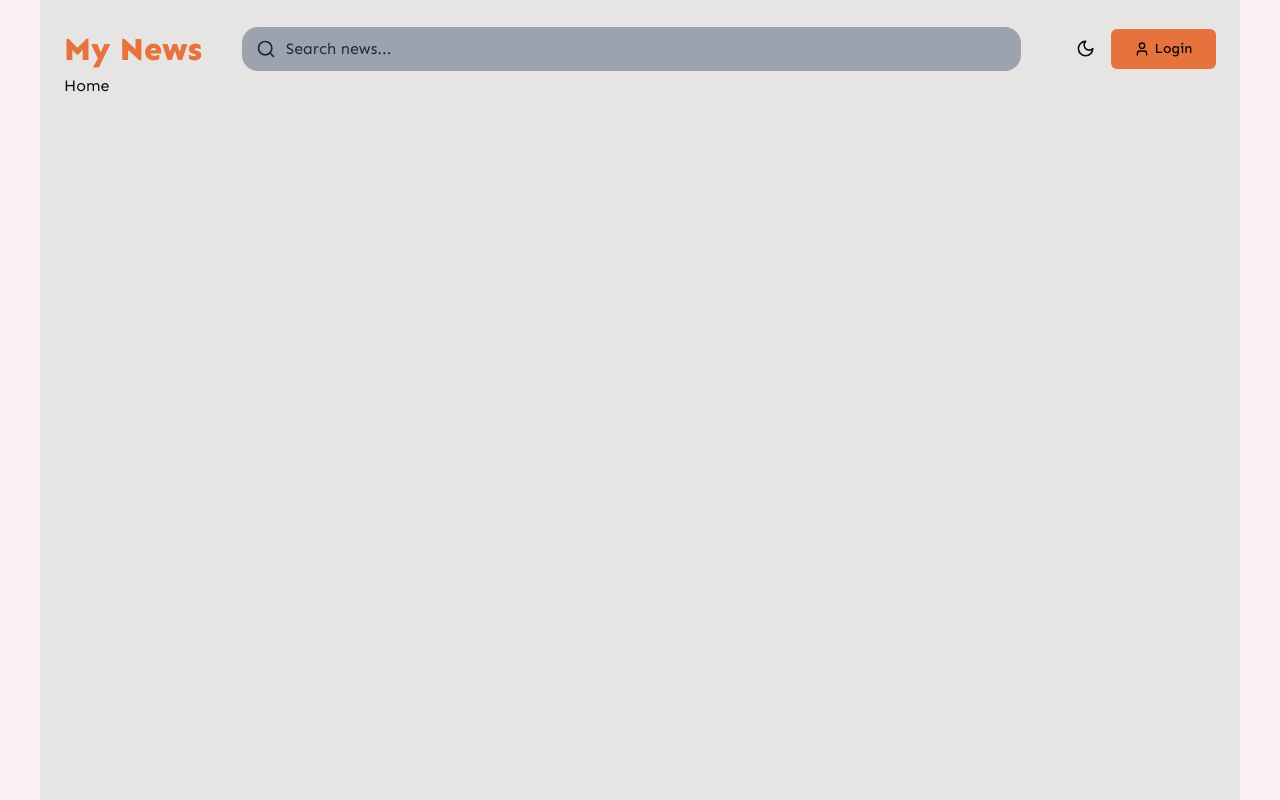
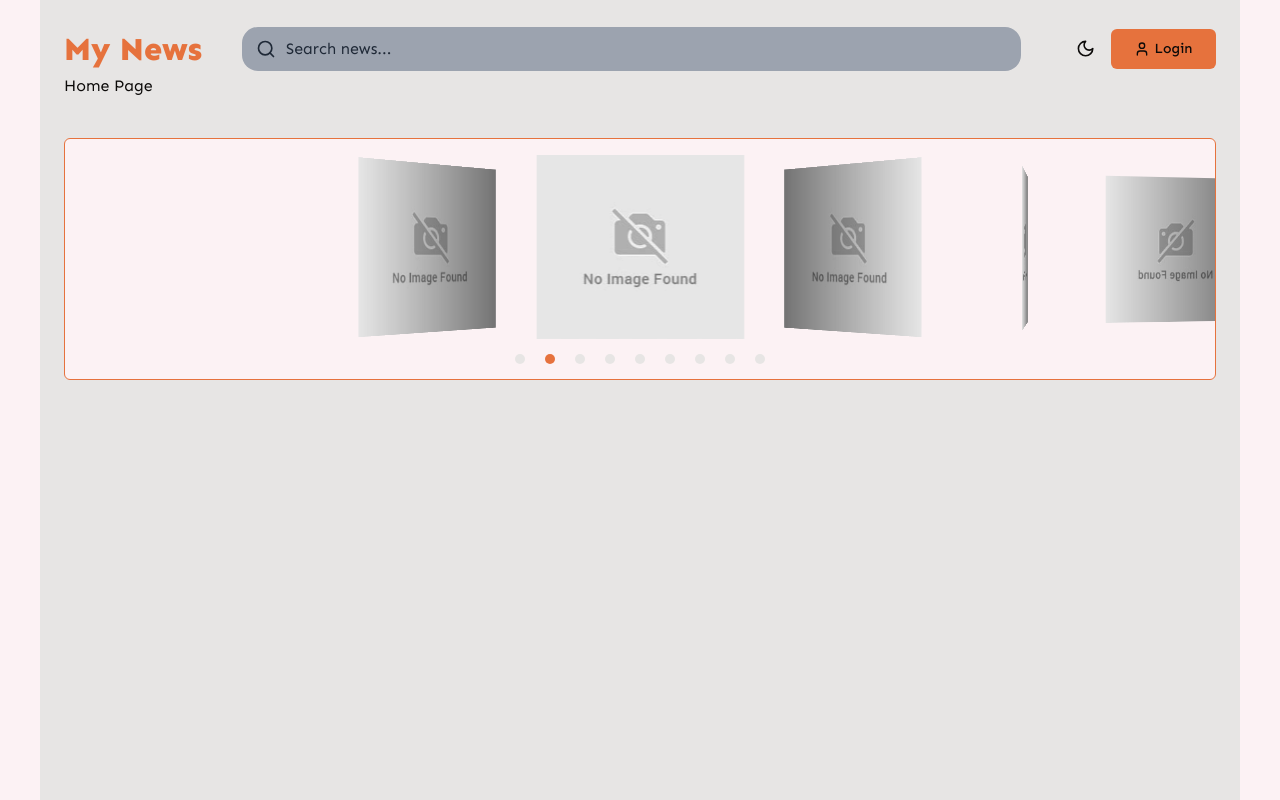
Before and after one commit to ValeraKaktotak/React-TS-News-App, a React (Vite) app: page / in a window 1280 px wide. Built offline with nearby package versions, Linux system fonts and the light colour scheme.

Commit message:
done slider design

```diff
--- a/package.json
+++ b/package.json
@@ -16,6 +16,7 @@
     "react-dom": "^18.3.1",
     "react-router-dom": "^6.26.2",
     "react-use": "^17.5.1",
+    "swiper": "^11.1.14",
     "tailwind-merge": "^2.5.2"
   },
   "devDependencies": {
--- /dev/null
+++ b/src/components/common/Slider.tsx
@@ -0,0 +1,94 @@
+import type { FC } from 'react'
+import { Autoplay, EffectCoverflow, Pagination } from 'swiper/modules'
+import { Swiper, SwiperSlide } from 'swiper/react'
+
+//Swiper styles
+import 'swiper/css'
+import 'swiper/css/pagination'
+
+//Utils
+import { cn } from '@/libs/utils'
+
+//Components
+import { SliderItem } from '@/components/common/SliderItem'
+
+interface ISlider {
+  className?: string
+}
+
+export const Slider: FC<ISlider> = ({ className }) => {
+  return (
+    <div
+      className={cn(
+        'mt-10 rounded-md border border-primary bg-tertiary',
+        className
+      )}
+    >
+      <Swiper
+        effect={'coverflow'}
+        coverflowEffect={{
+          rotate: 50,
+          stretch: 0,
+          depth: 100,
+          modifier: 1,
+          slideShadows: true
+        }}
+        centeredSlides={true}
+        spaceBetween={20}
+        pagination={{
+          clickable: true,
+          bulletClass: 'swiper-bullet',
+          bulletActiveClass: 'swiper-bullet-active'
+        }}
+        autoplay={{
+          delay: 4000,
+          stopOnLastSlide: false
+        }}
+        modules={[Pagination, Autoplay, EffectCoverflow]}
+        breakpoints={{
+          320: {
+            slidesPerView: 1
+          },
+          440: {
+            slidesPerView: 2
+          },
+          768: {
+            slidesPerView: 4
+          },
+          1024: {
+            slidesPerView: 5
+          }
+        }}
+        className='mySwiper h-60 cursor-pointer p-4 pb-10 text-white'
+      >
+        <SwiperSlide className='flex justify-center'>
+          <SliderItem fetchedUrl={`bg-[url('@/assets/images/no-image.png')]`} />
+        </SwiperSlide>
+        <SwiperSlide className='flex justify-center'>
+          <SliderItem fetchedUrl={`bg-[url('@/assets/images/no-image.png')]`} />
+        </SwiperSlide>
+        <SwiperSlide className='flex justify-center'>
+          <SliderItem fetchedUrl={`bg-[url('@/assets/images/no-image.png')]`} />
+        </SwiperSlide>
+        <SwiperSlide className='flex justify-center'>
+          <SliderItem fetchedUrl={`bg-[url('@/assets/images/no-image.png')]`} />
+        </SwiperSlide>
+        <SwiperSlide className='flex justify-center'>
+          <SliderItem fetchedUrl={`bg-[url('@/assets/images/no-image.png')]`} />
+        </SwiperSlide>
+        <SwiperSlide className='flex justify-center'>
+          <SliderItem fetchedUrl={`bg-[url('@/assets/images/no-image.png')]`} />
+        </SwiperSlide>
+        <SwiperSlide className='flex justify-center'>
+          <SliderItem fetchedUrl={`bg-[url('@/assets/images/no-image.png')]`} />
+        </SwiperSlide>
+        <SwiperSlide className='flex justify-center'>
+          <SliderItem fetchedUrl={`bg-[url('@/assets/images/no-image.png')]`} />
+        </SwiperSlide>
+        <SwiperSlide className='flex justify-center'>
+          <SliderItem fetchedUrl={`bg-[url('@/assets/images/no-image.png')]`} />
+        </SwiperSlide>
+      </Swiper>
+    </div>
+  )
+}
--- /dev/null
+++ b/src/components/common/SliderItem.tsx
@@ -0,0 +1,18 @@
+import type { FC } from 'react'
+
+//Utils
+import { cn } from '@/libs/utils'
+
+interface ISliderItem {
+  className?: string
+  customText?: string
+  fetchedUrl?: string
+}
+
+export const SliderItem: FC<ISliderItem> = ({ className, fetchedUrl }) => {
+  return (
+    <div className={cn('h-full w-full', className)}>
+      <div className={`${fetchedUrl} h-full w-full bg-cover bg-center`}></div>
+    </div>
+  )
+}
--- a/src/index.css
+++ b/src/index.css
@@ -36,3 +36,17 @@
     --ring: #ea580c;
   }
 }
+
+.swiper-bullet {
+  display: inline-block;
+  opacity: 1;
+  width: 10px;
+  height: 10px;
+  margin: 0 10px;
+  background-color: var(--main-background);
+  border-radius: 100%;
+}
+
+.swiper-bullet-active {
+  background-color: var(--primary);
+}
--- a/src/pages/Home.tsx
+++ b/src/pages/Home.tsx
@@ -1,7 +1,15 @@
 import type { FC } from 'react'
 
+//Components
+import { Slider } from '@/components/common/Slider'
+
 const Home: FC = () => {
-  return <div>Home</div>
+  return (
+    <>
+      <div>Home Page</div>
+      <Slider />
+    </>
+  )
 }
 
 export default Home
```
Also changed, not shown: src/assets/images/no-image.png (added), 1 other file (tests, documents, lock files or other folders). Lines whose indentation alone changed are shown as unchanged.
